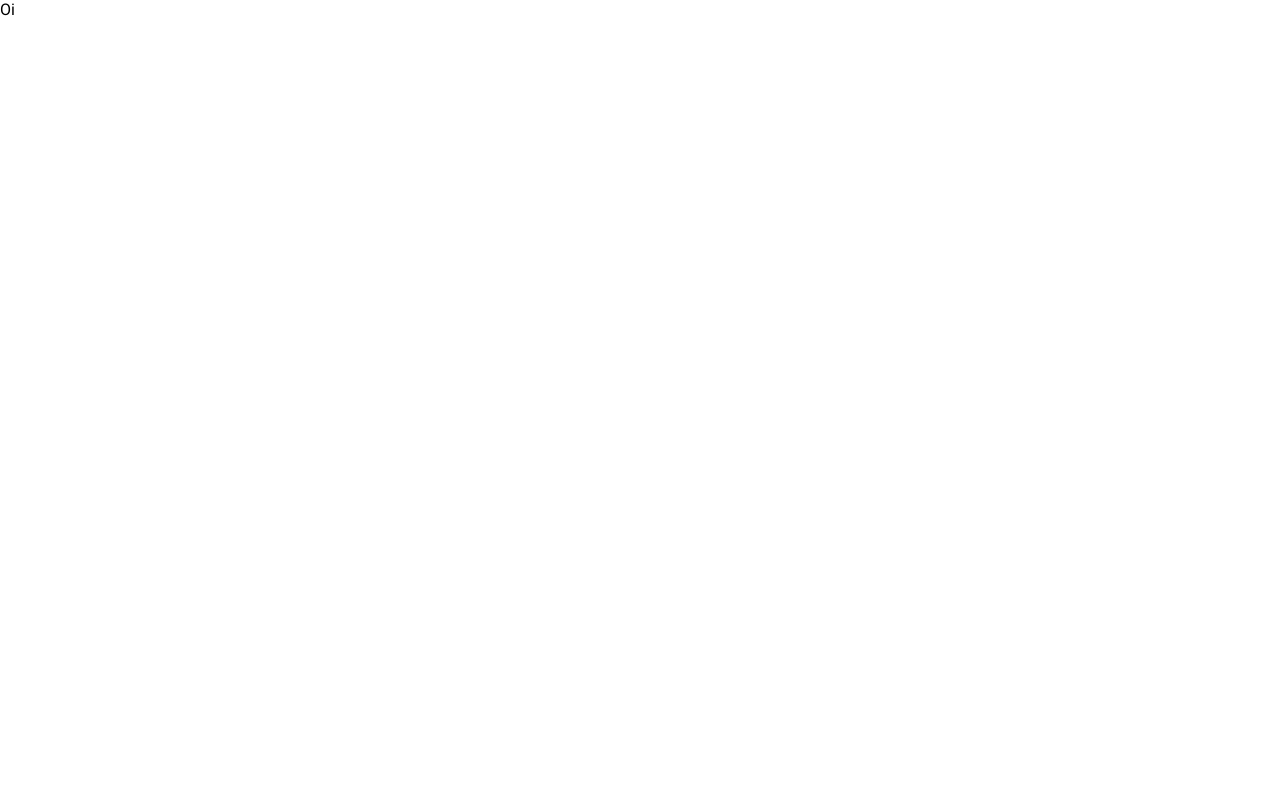
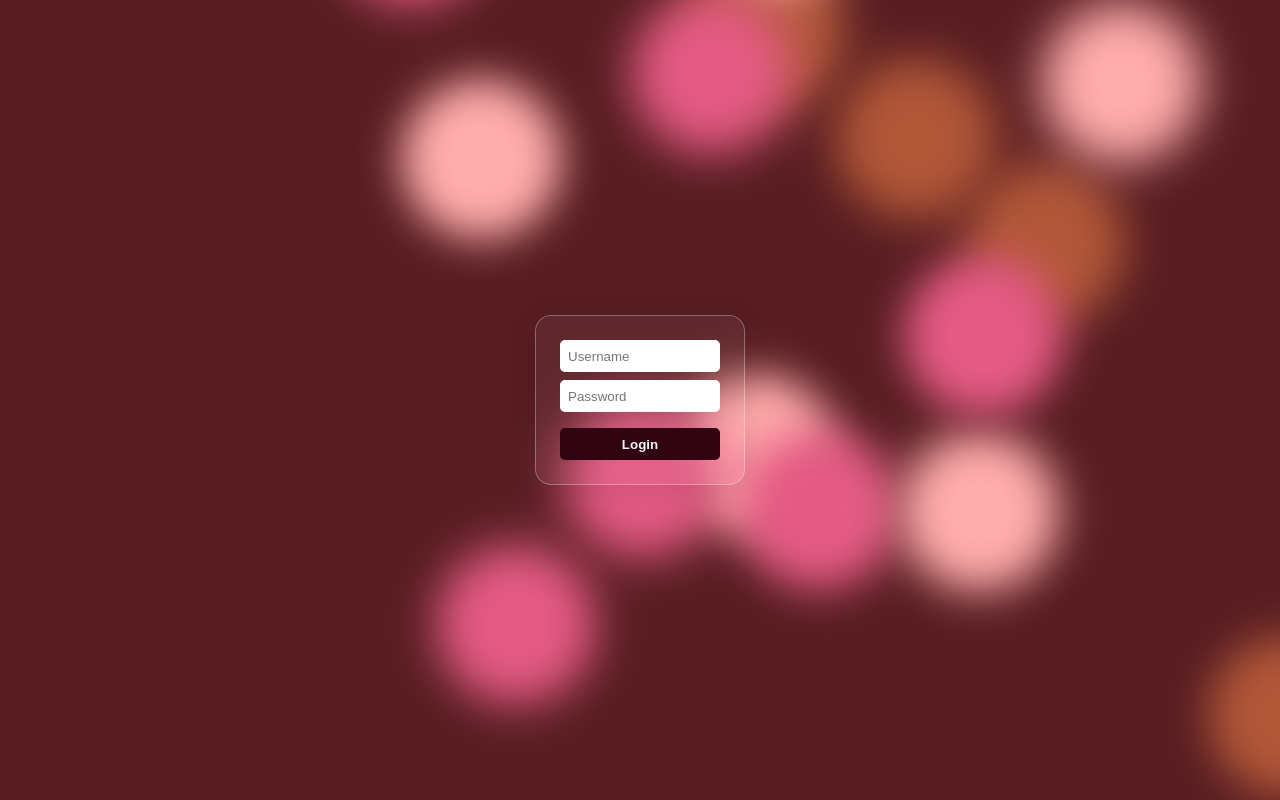
Before and after one commit to thiagohflima/encurta-ai, a React (Vite) app in the folder frontend/: page / in a window 1280 px wide. Built offline with nearby package versions, Linux system fonts and the light colour scheme.

Commit message:
Layout pronto

```diff
--- a/frontend/src/App.jsx
+++ b/frontend/src/App.jsx
@@ -1,3 +1,16 @@
+import { useState } from 'react';
+import { Background } from './Background';
+import { Login } from './components/Login';
+import { Table } from './components/Table';
+
 export default function App() {
-  return <div> Oi</div>;
+  const [loggedIn, setLoggedIn] = useState(false);
+
+  return (
+    <>
+      <Background />
+      {!loggedIn && <Login setLoggedIn={setLoggedIn} />}
+      {loggedIn && <Table setLoggedIn={setLoggedIn} />}
+    </>
+  );
 }
--- /dev/null
+++ b/frontend/src/Background/index.jsx
@@ -0,0 +1,26 @@
+export const Background = () => {
+  return (
+    <div className='background'>
+      <span></span>
+      <span></span>
+      <span></span>
+      <span></span>
+      <span></span>
+      <span></span>
+      <span></span>
+      <span></span>
+      <span></span>
+      <span></span>
+      <span></span>
+      <span></span>
+      <span></span>
+      <span></span>
+      <span></span>
+      <span></span>
+      <span></span>
+      <span></span>
+      <span></span>
+      <span></span>
+    </div>
+  );
+};
--- /dev/null
+++ b/frontend/src/components/Login/index.jsx
@@ -0,0 +1,19 @@
+export const Login = ({ setLoggedIn }) => {
+  const handleLoginClick = () => {
+    setLoggedIn(true);
+  };
+
+  return (
+    <div className='box login'>
+      <div className='input-container'>
+        <input type='text' name='uname' placeholder='Username' required />
+      </div>
+      <div className='input-container'>
+        <input type='password' name='pass' placeholder='Password' required />
+      </div>
+      <div className='button-container'>
+        <input type='button' value='Login' onClick={handleLoginClick} />
+      </div>
+    </div>
+  );
+};
--- /dev/null
+++ b/frontend/src/components/Table/index.jsx
@@ -0,0 +1,17 @@
+export const Table = ({ setLoggedIn }) => {
+  const handleLogoutClick = () => {
+    setLoggedIn(false);
+  };
+
+  return (
+    <>
+      <div className='logout'>
+        <input type='button' value='Logout' onClick={handleLogoutClick} />
+      </div>
+
+      <div className='box table'>
+        <div>Oioioi</div>
+      </div>
+    </>
+  );
+};
--- a/frontend/src/index.css
+++ b/frontend/src/index.css
@@ -1,4 +1,4 @@
-@import url("https://fonts.googleapis.com/css2?family=Roboto&display=swap");
+@import url('https://fonts.googleapis.com/css2?family=Roboto&display=swap');
 
 * {
   margin: 0;
@@ -7,5 +7,292 @@
 }
 
 body {
-  font-family: "Roboto", sans-serif;
+  font-family: 'Roboto', sans-serif;
+  height: 100vh;
+  background-color: #f4f4f4;
+
+  display: flex;
+  align-items: center;
+  justify-content: center;
 }
+
+@keyframes move {
+  100% {
+    transform: translate3d(0, 0, 1px) rotate(360deg);
+  }
+}
+
+.background {
+  position: fixed;
+  width: 100vw;
+  height: 100vh;
+  top: 0;
+  left: 0;
+  background: #581d22;
+  overflow: hidden;
+  z-index: -1;
+}
+
+.background span {
+  width: 20vmin;
+  height: 20vmin;
+  border-radius: 20vmin;
+  backface-visibility: hidden;
+  position: absolute;
+  animation: move;
+  animation-duration: 20;
+  animation-timing-function: linear;
+  animation-iteration-count: infinite;
+}
+
+.background span:nth-child(0) {
+  color: #b25738;
+  top: 14%;
+  left: 27%;
+  animation-duration: 41s;
+  animation-delay: -219s;
+  transform-origin: 14vw 3vh;
+  box-shadow: 40vmin 0 5.747717137134174vmin currentColor;
+}
+.background span:nth-child(1) {
+  color: #b25738;
+  top: 25%;
+  left: 34%;
+  animation-duration: 296s;
+  animation-delay: -108s;
+  transform-origin: 7vw 7vh;
+  box-shadow: -40vmin 0 5.603460264987739vmin currentColor;
+}
+.background span:nth-child(2) {
+  color: #b25738;
+  top: 70%;
+  left: 5%;
+  animation-duration: 279s;
+  animation-delay: -80s;
+  transform-origin: -16vw 6vh;
+  box-shadow: -40vmin 0 5.8908032558499075vmin currentColor;
+}
+.background span:nth-child(3) {
+  color: #b25738;
+  top: 83%;
+  left: 95%;
+  animation-duration: 207s;
+  animation-delay: -65s;
+  transform-origin: -6vw 18vh;
+  box-shadow: -40vmin 0 5.3312383672618875vmin currentColor;
+}
+.background span:nth-child(4) {
+  color: #ffacac;
+  top: 58%;
+  left: 64%;
+  animation-duration: 265s;
+  animation-delay: -186s;
+  transform-origin: -8vw -5vh;
+  box-shadow: 40vmin 0 5.065943735678063vmin currentColor;
+}
+.background span:nth-child(5) {
+  color: #ffacac;
+  top: 6%;
+  left: 35%;
+  animation-duration: 304s;
+  animation-delay: -29s;
+  transform-origin: -4vw 16vh;
+  box-shadow: 40vmin 0 5.167165821684182vmin currentColor;
+}
+.background span:nth-child(6) {
+  color: #e45a84;
+  top: 22%;
+  left: 40%;
+  animation-duration: 198s;
+  animation-delay: -162s;
+  transform-origin: 21vw 1vh;
+  box-shadow: -40vmin 0 5.768132170715783vmin currentColor;
+}
+.background span:nth-child(7) {
+  color: #b25738;
+  top: 84%;
+  left: 91%;
+  animation-duration: 100s;
+  animation-delay: -107s;
+  transform-origin: 25vw -7vh;
+  box-shadow: -40vmin 0 5.641847133798436vmin currentColor;
+}
+.background span:nth-child(8) {
+  color: #e45a84;
+  top: 70%;
+  left: 40%;
+  animation-duration: 155s;
+  animation-delay: -125s;
+  transform-origin: 17vw 14vh;
+  box-shadow: 40vmin 0 5.384336049391195vmin currentColor;
+}
+.background span:nth-child(9) {
+  color: #e45a84;
+  top: 40%;
+  left: 70%;
+  animation-duration: 173s;
+  animation-delay: -160s;
+  transform-origin: 14vw 24vh;
+  box-shadow: -40vmin 0 5.869485723359666vmin currentColor;
+}
+.background span:nth-child(10) {
+  color: #e45a84;
+  top: 30%;
+  left: 62%;
+  animation-duration: 101s;
+  animation-delay: -69s;
+  transform-origin: -23vw -16vh;
+  box-shadow: -40vmin 0 5.81495153389927vmin currentColor;
+}
+.background span:nth-child(11) {
+  color: #b25738;
+  top: 51%;
+  left: 28%;
+  animation-duration: 196s;
+  animation-delay: -69s;
+  transform-origin: 10vw -21vh;
+  box-shadow: -40vmin 0 5.078485807291229vmin currentColor;
+}
+.background span:nth-child(12) {
+  color: #e45a84;
+  top: 28%;
+  left: 11%;
+  animation-duration: 153s;
+  animation-delay: -45s;
+  transform-origin: 9vw 3vh;
+  box-shadow: -40vmin 0 5.662895505669122vmin currentColor;
+}
+.background span:nth-child(13) {
+  color: #ffacac;
+  top: 59%;
+  left: 95%;
+  animation-duration: 252s;
+  animation-delay: -277s;
+  transform-origin: -15vw 8vh;
+  box-shadow: -40vmin 0 5.516835339994958vmin currentColor;
+}
+.background span:nth-child(14) {
+  color: #b25738;
+  top: 80%;
+  left: 8%;
+  animation-duration: 192s;
+  animation-delay: -131s;
+  transform-origin: -22vw -12vh;
+  box-shadow: 40vmin 0 5.0746286352043946vmin currentColor;
+}
+.background span:nth-child(15) {
+  color: #ffacac;
+  top: 9%;
+  left: 56%;
+  animation-duration: 81s;
+  animation-delay: -233s;
+  transform-origin: -3vw 2vh;
+  box-shadow: 40vmin 0 5.91643834250436vmin currentColor;
+}
+.background span:nth-child(16) {
+  color: #ffacac;
+  top: 33%;
+  left: 11%;
+  animation-duration: 288s;
+  animation-delay: -206s;
+  transform-origin: 22vw 2vh;
+  box-shadow: 40vmin 0 5.170945555569894vmin currentColor;
+}
+.background span:nth-child(17) {
+  color: #e45a84;
+  top: 40%;
+  left: 32%;
+  animation-duration: 137s;
+  animation-delay: -27s;
+  transform-origin: -20vw -6vh;
+  box-shadow: 40vmin 0 5.0971103150066845vmin currentColor;
+}
+.background span:nth-child(18) {
+  color: #e45a84;
+  top: 13%;
+  left: 49%;
+  animation-duration: 269s;
+  animation-delay: -278s;
+  transform-origin: 0vw 6vh;
+  box-shadow: 40vmin 0 5.244604690327424vmin currentColor;
+}
+.background span:nth-child(19) {
+  color: #b25738;
+  top: 43%;
+  left: 72%;
+  animation-duration: 270s;
+  animation-delay: -51s;
+  transform-origin: 4vw 10vh;
+  box-shadow: -40vmin 0 5.7216385030914925vmin currentColor;
+}
+
+.box {
+  /* From https://css.glass */
+  background: rgba(255, 255, 255, 0.05);
+  border-radius: 16px;
+  box-shadow: 0 4px 30px rgba(0, 0, 0, 0.1);
+  backdrop-filter: blur(10px);
+  -webkit-backdrop-filter: blur(10px);
+  border: 1px solid rgba(255, 255, 255, 0.3);
+
+  display: flex;
+  align-items: center;
+  justify-content: center;
+
+  padding: 1.5rem;
+}
+
+.login {
+  flex-direction: column;
+}
+
+.login div {
+  width: 10rem;
+}
+
+.login .input-container {
+  margin-bottom: 0.5rem;
+}
+
+.login .button-container {
+  margin-top: 0.5rem;
+}
+
+.logout input,
+.login input {
+  height: 2rem;
+  border-radius: 5px;
+  border: none;
+  padding: 0.5rem;
+  width: 100%;
+}
+
+.logout input,
+.login .button-container input {
+  color: #f4f4f4;
+  background-color: #300410;
+  font-weight: bold;
+}
+
+.logout input:hover,
+.login .button-container input:hover {
+  background-color: #160408;
+  font-weight: bold;
+
+  -webkit-transition: background 0.5s 0s ease-in;
+  -moz-transition: background 0.5s 0s ease-in;
+  -o-transition: background 0.5s 0s ease-in;
+  transition: background 0.5s 0s ease-in;
+}
+
+.logout {
+  position: absolute;
+  top: 0;
+  right: 0;
+
+  padding: 1rem 1.2rem;
+}
+
+.table {
+  width: 80vw;
+}
```
Also changed, not shown: frontend/src/main.jsx (+6 -6 lines), 1 other file (tests, documents, lock files or other folders).
